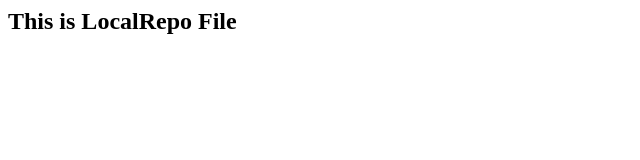
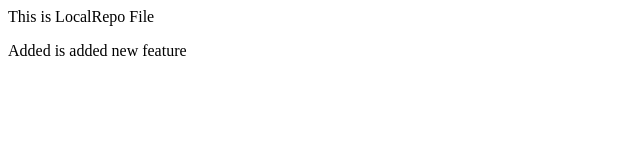
Before and after one commit to vishal96g/LocalRepo, a plain HTML site: page index.html in a window 1280 px wide. Shown: the whole page, without its empty margins (0-640 px from the left). Drawn offline with Linux system fonts and the light colour scheme.

Commit message:
added new feature1

```diff
--- a/index.html
+++ b/index.html
@@ -1 +1,2 @@
-<h2> This is LocalRepo File</h2>
+<p> This is LocalRepo File</p>
+<p> Added is added new feature</p>
```
